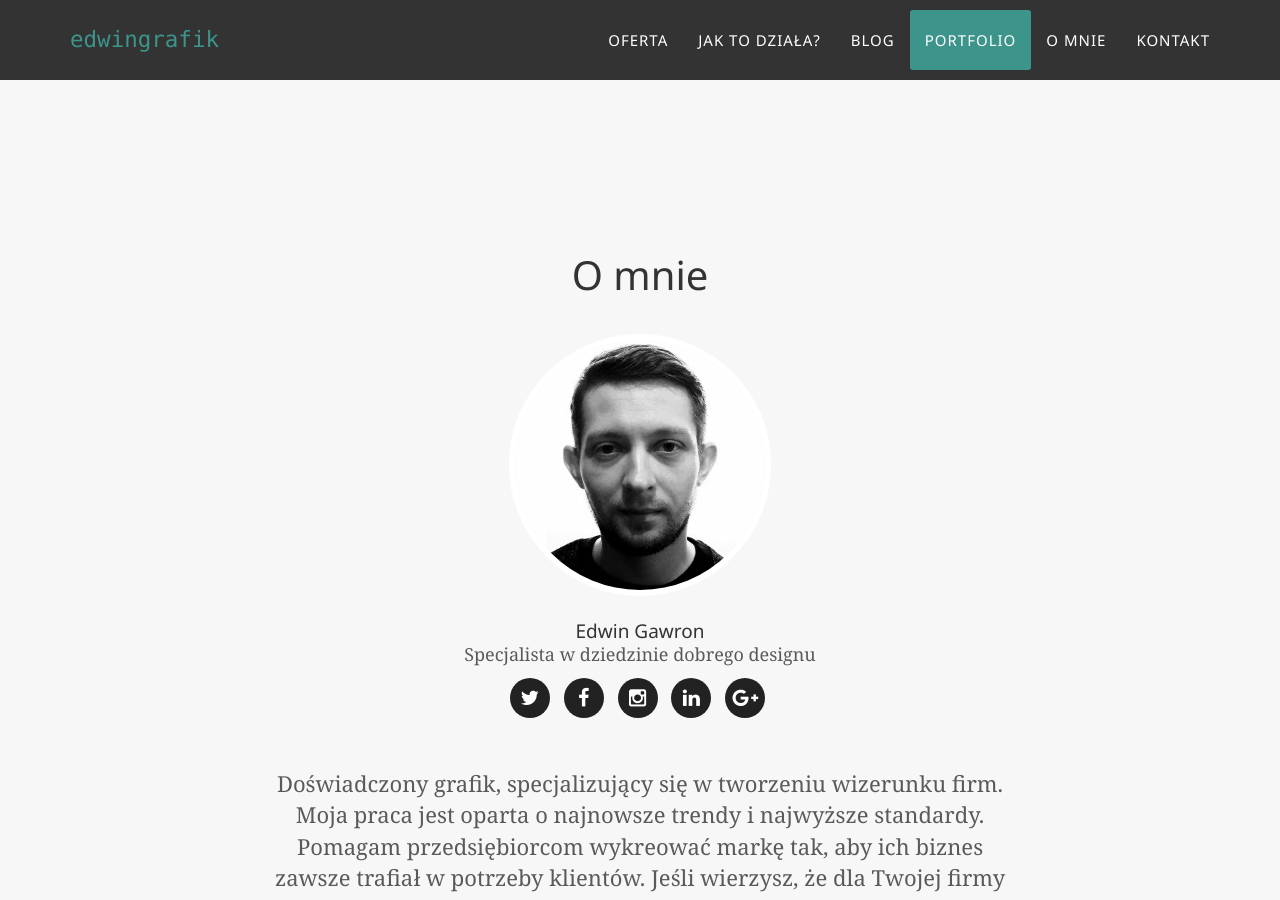
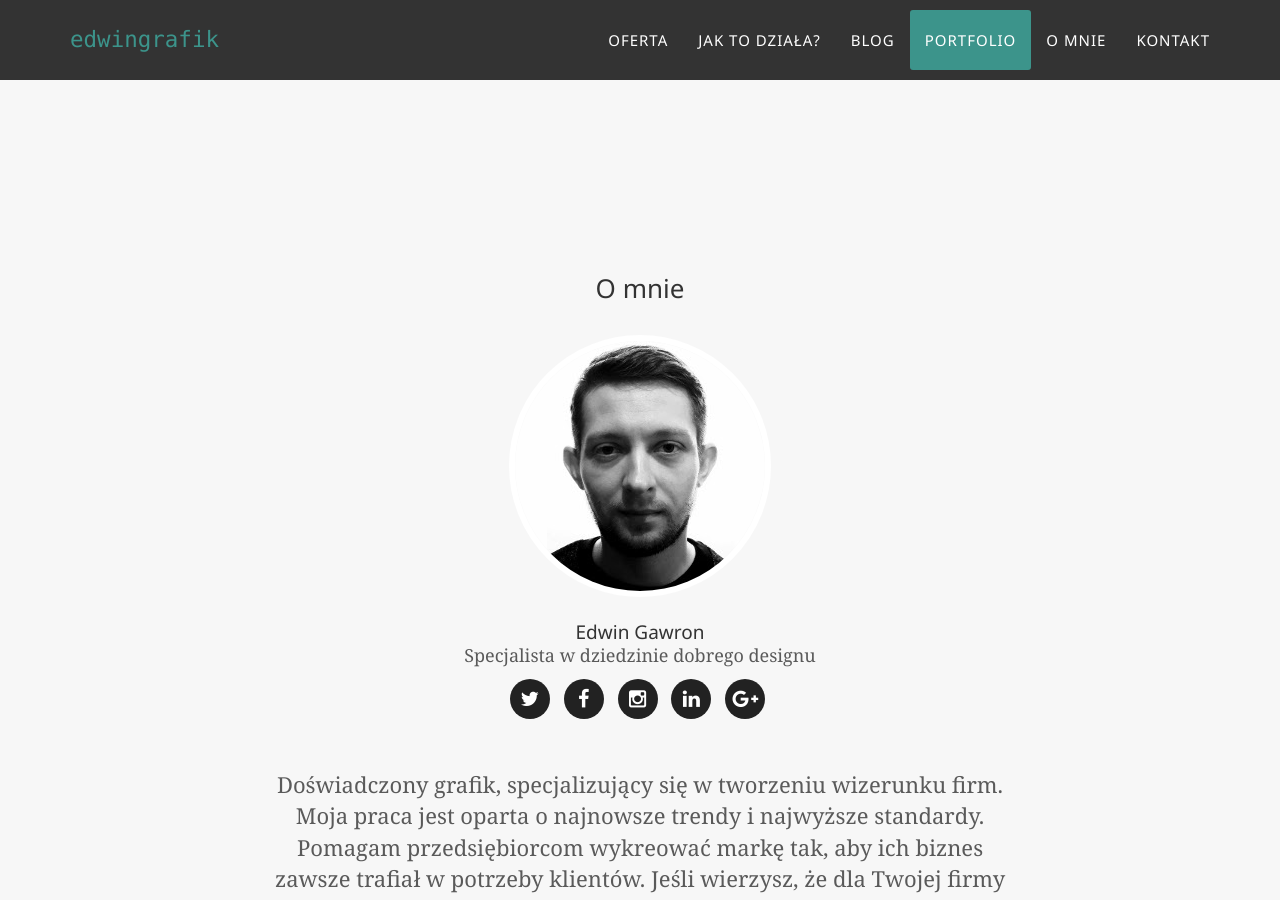
Before and after one commit to edwingrafik/edwingrafik.github.io, a Jekyll site: the page built from index.html, in a window 1280 px wide and 900 px high, scrolled down 4669 px. Built offline with Jekyll 4.4.1, drawn with Linux system fonts in a browser that asks for light colours; some web fonts are replaced.

Commit message:
Update team.html

```diff
--- a/_includes/team.html
+++ b/_includes/team.html
@@ -3,7 +3,7 @@
         <div class="container">
             <div class="row">
                 <div class="col-lg-12 text-center">
-                    <h2 class="section-heading">O mnie</h2><br>
+                    <h3 class="section-heading">O mnie</h3><br>
                 </div>
             </div>
 
```
